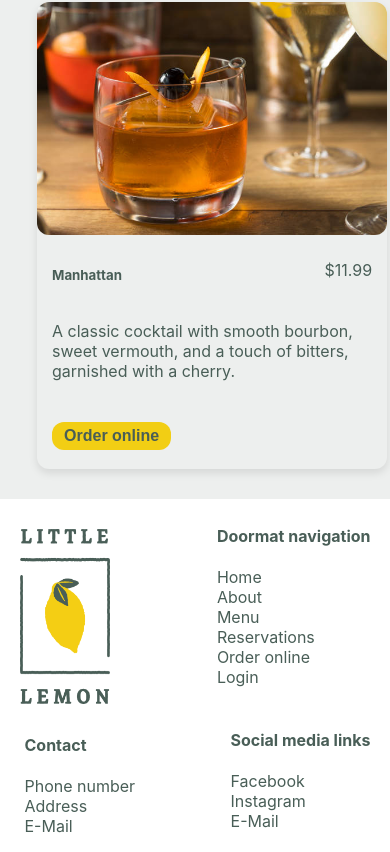
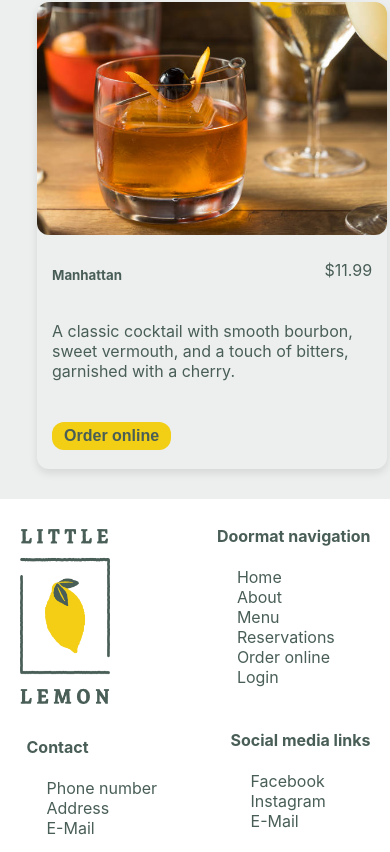
Before and after one commit to PeihanK/Meta-Front-End-Developer-Capstone, a React (Create React App) app: page /menu in a window 390 px wide. Shown: the part 4322-5174 px from the top of the page. Built offline with nearby package versions, Linux system fonts and the light colour scheme.

Commit message:
responsive design f

```diff
--- a/src/App.css
+++ b/src/App.css
@@ -252,7 +252,7 @@ button {
   justify-content: flex-end;
 }
 .about-img img {
-  max-width: 30vh;
+  max-width: 40vh;
   height: auto;
   border-radius: 12px;
 }
@@ -1417,10 +1417,11 @@ footer section h4 {
 }
 .footer-links2 ul{
  margin: 0;
- padding: 5px;
+ padding: 7px;
 }
 .footer-links1 a, .footer-links2 a, .footer-links3 a{
   color: #495e57;
+  margin: 10px 20px 0;
 }
 .footer-img{
   margin-top: 25px;;
```
